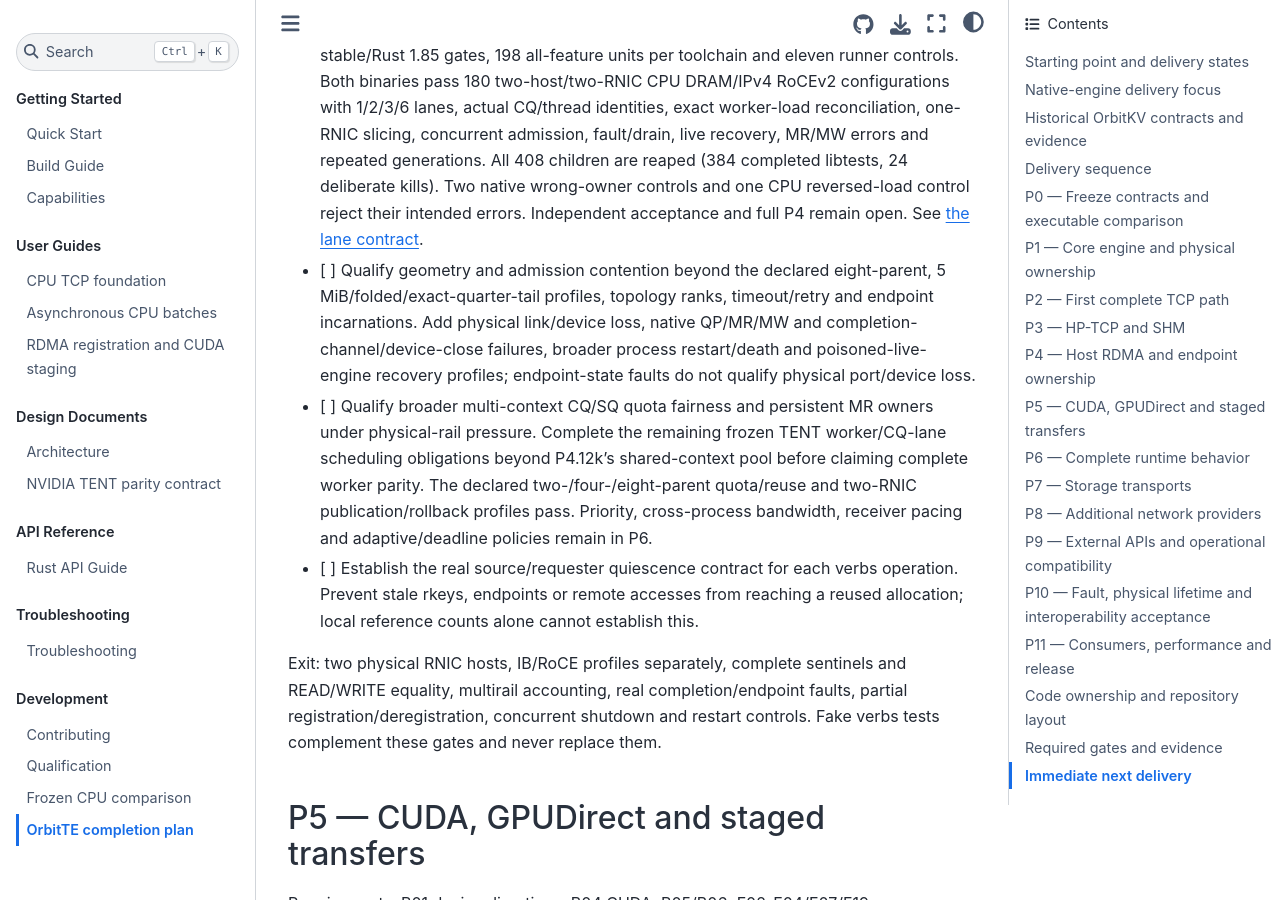
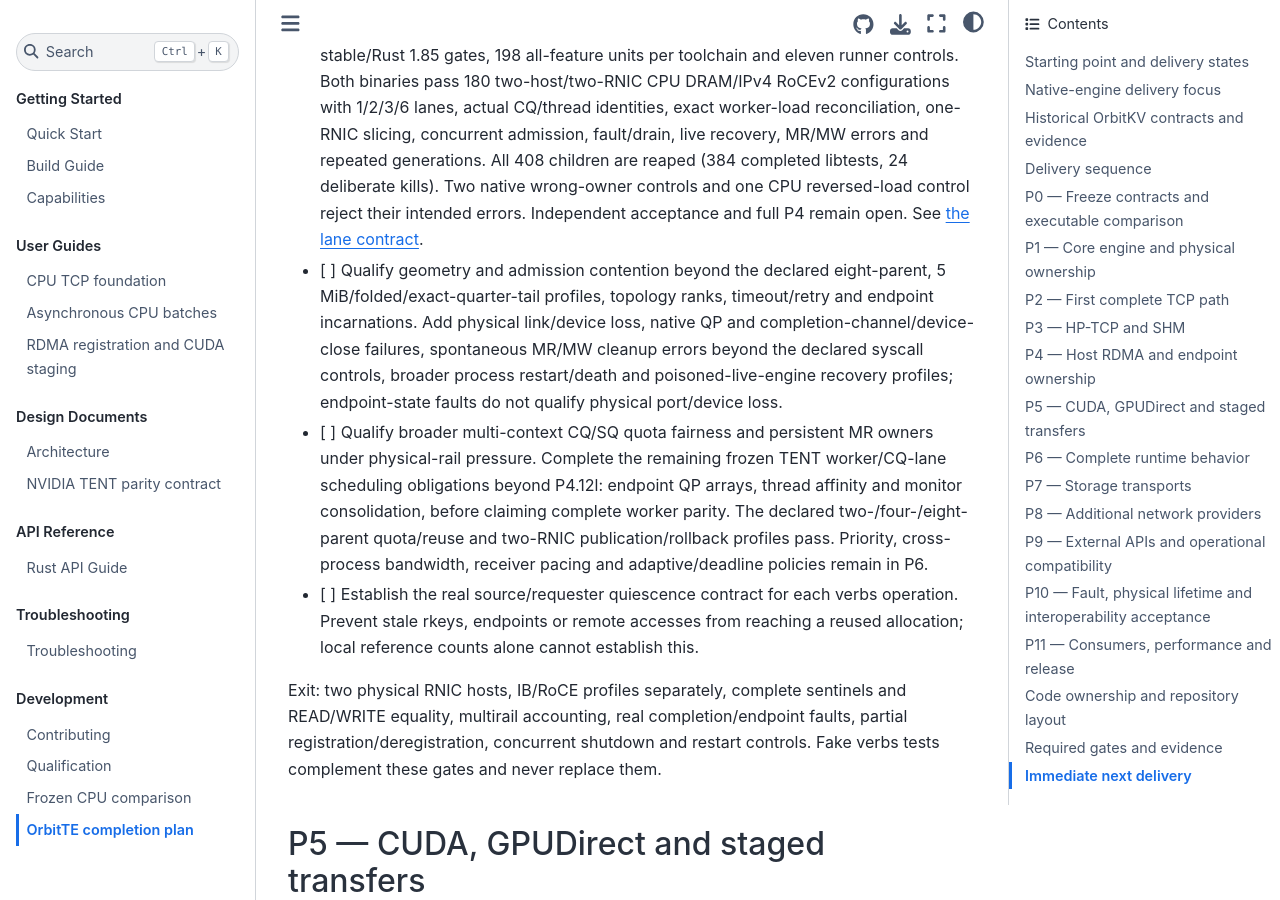
Before and after one commit to OrbitInfra/OrbitTE, a Sphinx documentation site: the page built from docs/completion-plan.md, in a window 1280 px wide and 900 px high, scrolled down 23268 px. Built offline with Sphinx 7.4.7 and the Sphinx Book theme 1.1.4, drawn with Linux system fonts in a browser that asks for light colours.

Commit message:
docs(plan): distinguish remaining native worker and fault gates

```diff
--- a/docs/completion-plan.md
+++ b/docs/completion-plan.md
@@ -912,14 +912,15 @@ Requirements: B04 host profile; F02/F04/F12/F15/F16/F18 foundations.
   [the lane contract](rdma-cuda.md#multiple-cq-lanes-and-load-based-slice-dispatch).
 - [ ] Qualify geometry and admission contention beyond the declared eight-parent,
   5 MiB/folded/exact-quarter-tail profiles, topology ranks, timeout/retry and
-  endpoint incarnations. Add physical link/device loss, native QP/MR/MW and
-  completion-channel/device-close failures, broader process restart/death and
+  endpoint incarnations. Add physical link/device loss, native QP and
+  completion-channel/device-close failures, spontaneous MR/MW cleanup errors
+  beyond the declared syscall controls, broader process restart/death and
   poisoned-live-engine recovery profiles;
   endpoint-state faults do not qualify physical port/device loss.
 - [ ] Qualify broader multi-context CQ/SQ quota fairness and persistent MR
   owners under physical-rail pressure. Complete the remaining frozen TENT
-  worker/CQ-lane scheduling obligations beyond P4.12k's shared-context pool
-  before claiming complete worker parity. The declared two-/four-/eight-parent quota/reuse and
+  worker/CQ-lane scheduling obligations beyond P4.12l: endpoint QP arrays,
+  thread affinity and monitor consolidation, before claiming complete worker parity. The declared two-/four-/eight-parent quota/reuse and
   two-RNIC publication/rollback profiles pass. Priority, cross-process bandwidth,
   receiver pacing and adaptive/deadline policies remain in P6.
 - [ ] Establish the real source/requester quiescence contract for each verbs
```
